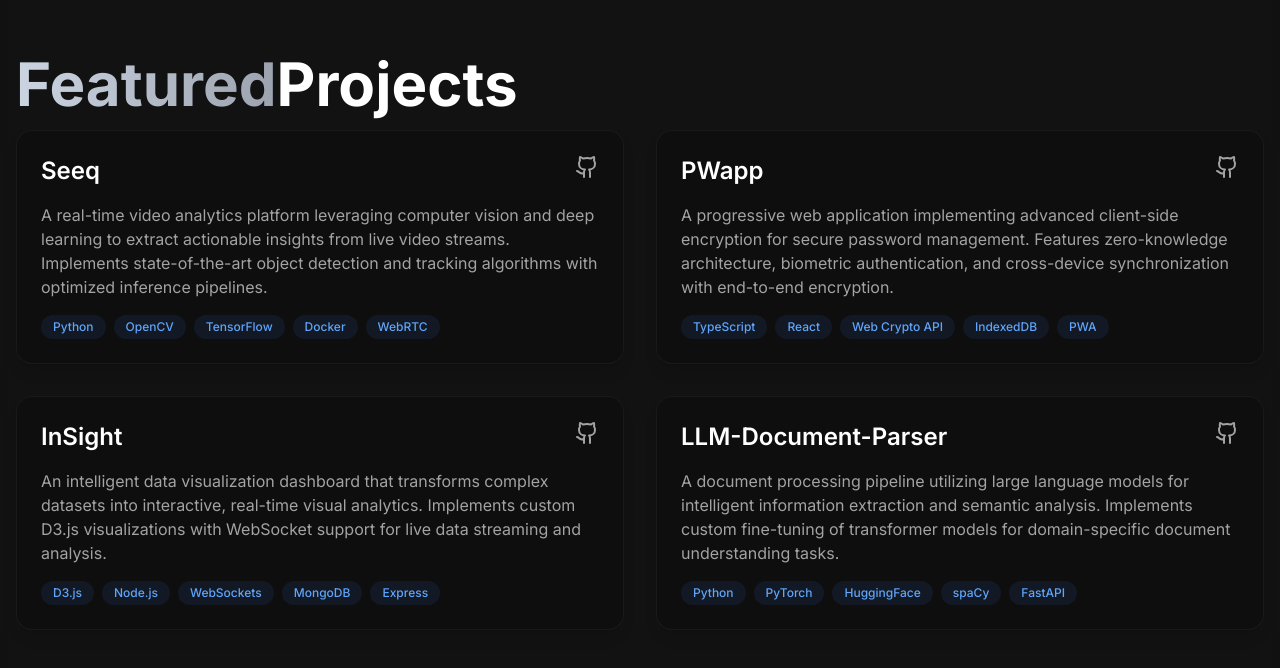
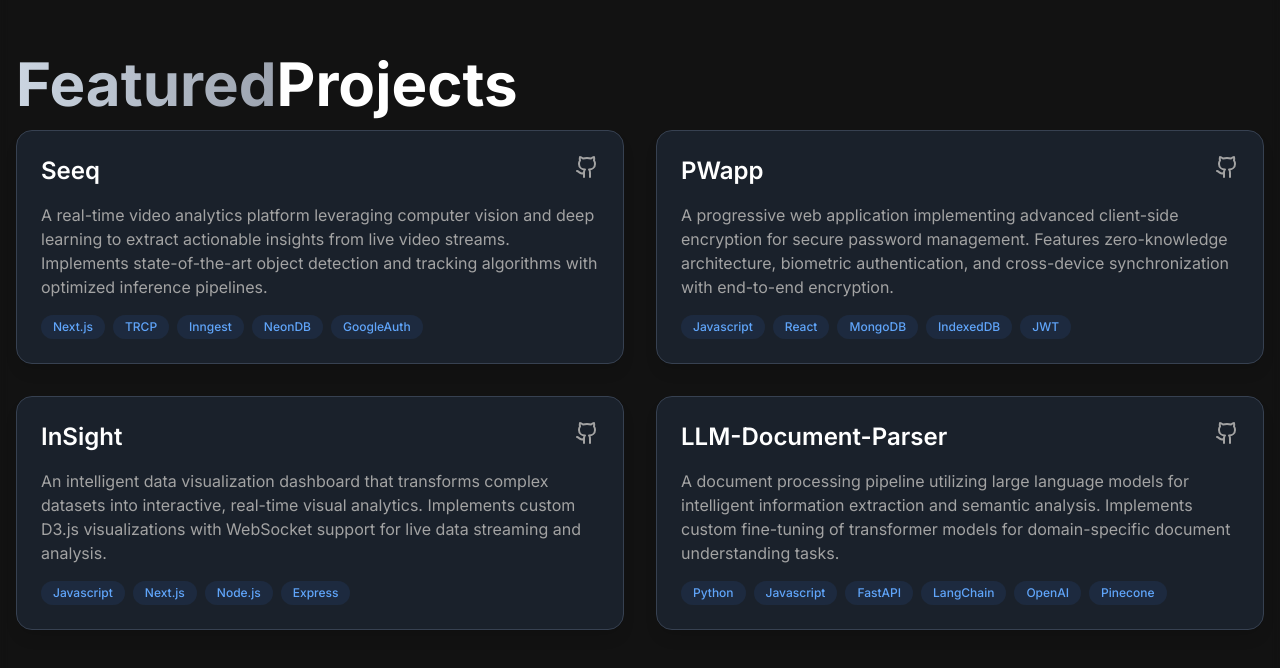
Before and after one commit to iVishav48/Portfolio, a Next.js app: page / in a window 1280 px wide. Shown: the part 1876-2544 px from the top of the page. Built offline with nearby package versions, Linux system fonts and the light colour scheme.

Commit message:
fix : projects info

```diff
--- a/src/components/projects.tsx
+++ b/src/components/projects.tsx
@@ -10,25 +10,25 @@
   {
     title: "Seeq",
     description: "A real-time video analytics platform leveraging computer vision and deep learning to extract actionable insights from live video streams. Implements state-of-the-art object detection and tracking algorithms with optimized inference pipelines.",
-    technologies: ["Python", "OpenCV", "TensorFlow", "Docker", "WebRTC"],
+    technologies: ["Next.js", "TRCP", "Inngest","NeonDB", "GoogleAuth"],
     githubUrl: "https://github.com/iVishav48/Seeq"
   },
   {
     title: "PWapp",
     description: "A progressive web application implementing advanced client-side encryption for secure password management. Features zero-knowledge architecture, biometric authentication, and cross-device synchronization with end-to-end encryption.",
-    technologies: ["TypeScript", "React", "Web Crypto API", "IndexedDB", "PWA"],
+    technologies: ["Javascript", "React", "MongoDB", "IndexedDB", "JWT"],
     githubUrl: "https://github.com/iVishav48/PWapp"
   },
   {
     title: "InSight",
     description: "An intelligent data visualization dashboard that transforms complex datasets into interactive, real-time visual analytics. Implements custom D3.js visualizations with WebSocket support for live data streaming and analysis.",
-    technologies: ["D3.js", "Node.js", "WebSockets", "MongoDB", "Express"],
+    technologies: ["Javascript", "Next.js", "Node.js", "Express"],
     githubUrl: "https://github.com/iVishav48/InSight"
   },
   {
     title: "LLM-Document-Parser",
     description: "A document processing pipeline utilizing large language models for intelligent information extraction and semantic analysis. Implements custom fine-tuning of transformer models for domain-specific document understanding tasks.",
-    technologies: ["Python", "PyTorch", "HuggingFace", "spaCy", "FastAPI"],
+    technologies: ["Python","Javascript", "FastAPI" , "LangChain", "OpenAI", "Pinecone"],
     githubUrl: "https://github.com/iVishav48/LLM-Document-parser"
   }
 ];
@@ -52,6 +52,7 @@
           </motion.div>
         </div>
         <h2 className="mb-4 text-4xl font-bold md:text-5xl lg:text-6xl">
+
           <span
             className="bg-gradient-to-r from-slate-300 to-gray-400 bg-clip-text text-transparent">
             Featured
@@ -63,19 +64,30 @@
           {projects.map((project, index) => (
             <motion.div
               key={project.title}
+              ref={ref}
+
+              whileTap={{
+                scale: 0.95,
+                transition: { duration: 0.0000000000001 },
+              }}
+              whileFocus={{ scale: 1.1 }}
+
+
+
               initial={{ opacity: 0, y: 50 }}
               whileInView={{ opacity: 1, y: 0 }}
               viewport={{ once: true }}
               transition={{ duration: 0.5, delay: index * 0.1 }}
-              className="bg-card/50 backdrop-blur-sm rounded-2xl p-6 border border-border/50 hover:border-blue-500/50 transition-all duration-300 shadow-lg hover:shadow-xl overflow-hidden"
-            >
+              className="bg-gray-800/70 backdrop-blur-sm rounded-2xl p-6 border border-gray-700 hover:border-gray-500 transition-all duration-300 shadow-lg hover:shadow-2xl hover:bg-gray-700/80 overflow-hidden " >
               <div className="flex justify-between items-start mb-4">
                 <h3 className="text-2xl font-semibold text-foreground">{project.title}</h3>
                 <a
                   href={project.githubUrl}
                   target="_blank"
                   rel="noopener noreferrer"
-                  className="text-muted-foreground hover:text-blue-500 transition-colors"
+                  className="text-muted-foreground hover:text-blue-500 transition-colors
+
+                  "
                   aria-label={`View ${project.title} on GitHub`}
                 >
                   <Github className="h-6 w-6" />
```
